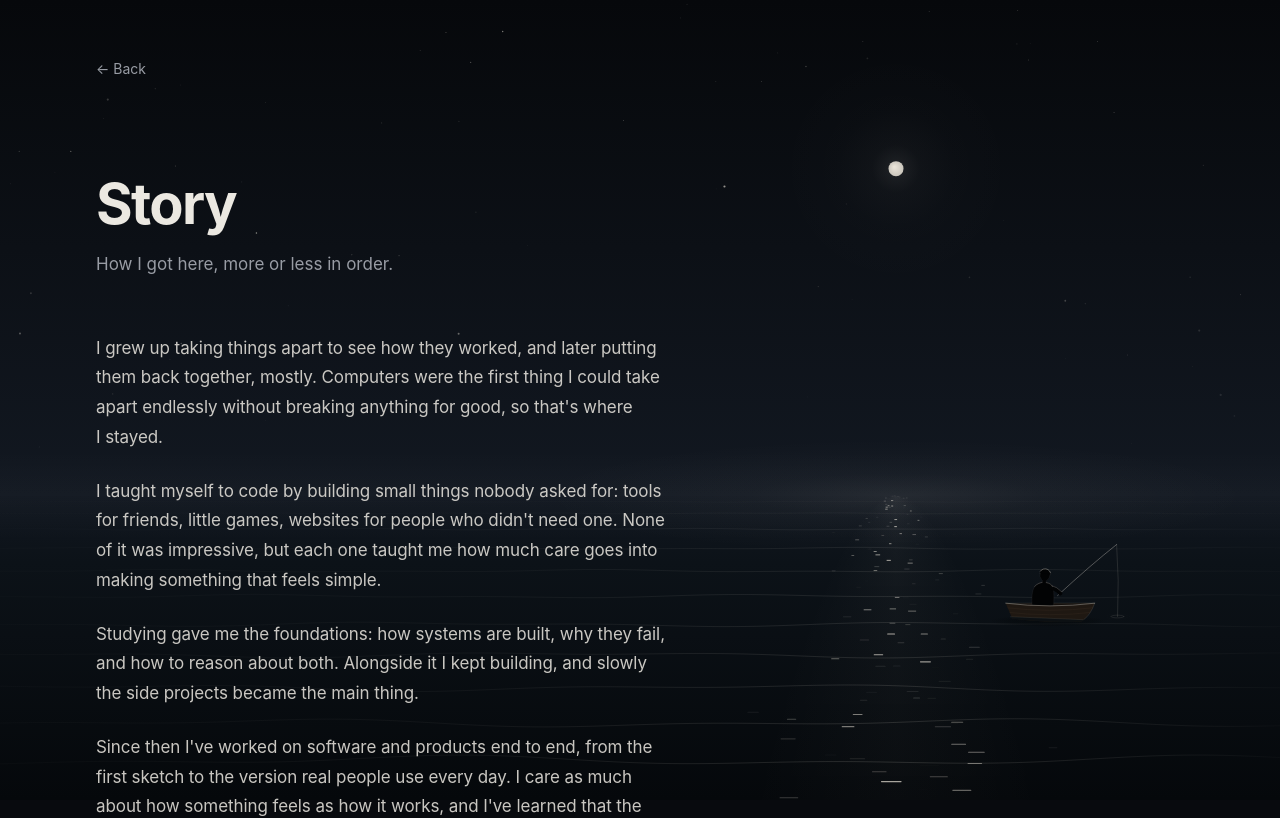
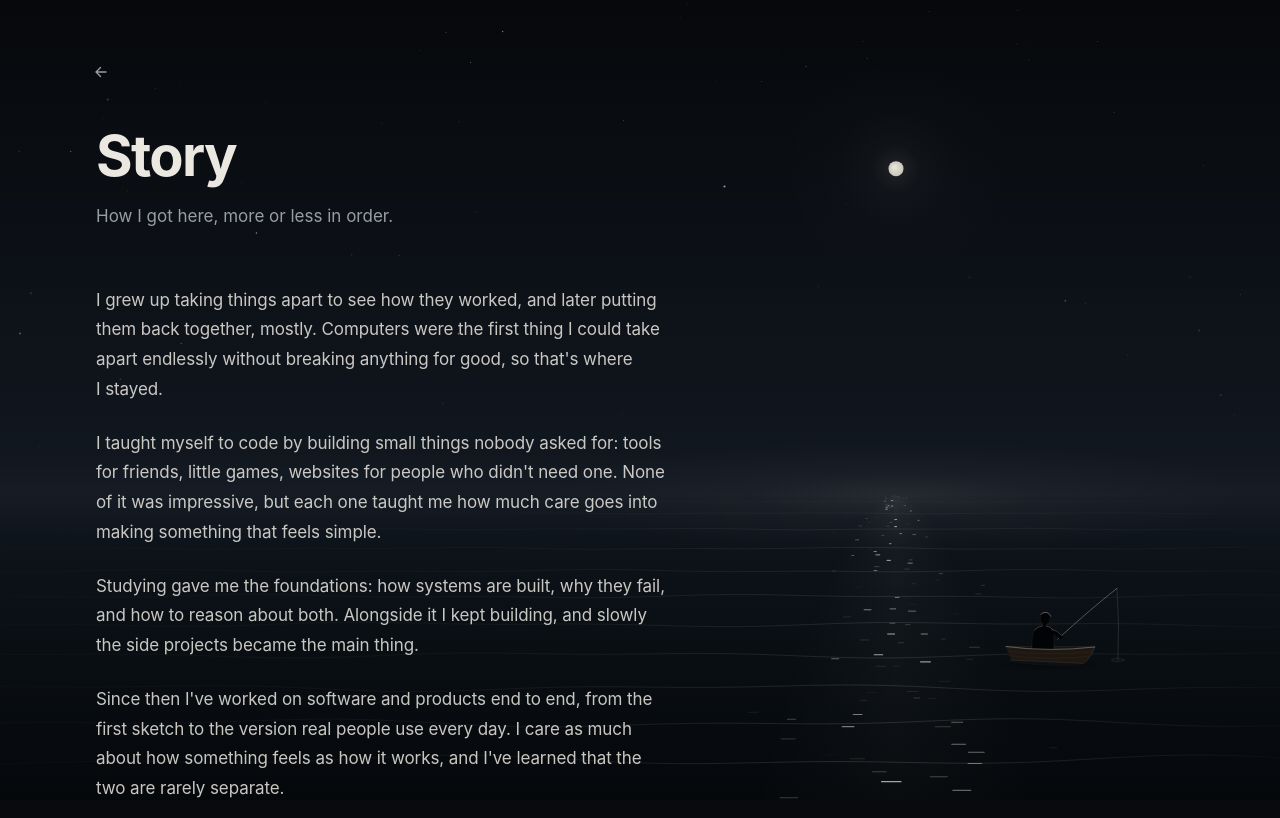
Before and after one commit to mahsuniakguel/mahsuni.com, a Next.js app: page /story in a window 1280 px wide. Shown: the top 818 px of the page. Built offline with nearby package versions, Linux system fonts and the light colour scheme.

Commit message:
same alignment on story page and home page

```diff
--- a/app/globals.css
+++ b/app/globals.css
@@ -16,6 +16,10 @@
   --faint: #686d76;
   --line: rgb(220 228 240 / 0.09);
   --glass: #9cc4b7;
+  /* How far every page's heading sits from the top, so it stays put when
+     switching pages. Roughly where centring put it on the homepage. svh, not
+     dvh, so it doesn't shift as mobile browser bars collapse. */
+  --page-top: max(2rem, calc(29svh - 6.5rem));
 }
 
 @theme inline {
@@ -39,6 +43,8 @@
 
   body {
     background: var(--sky);
+    /* Keeps the sea, drawn below everything, in front of this background. */
+    isolation: isolate;
     color: var(--ink);
     font-family: var(--font-sans);
     text-rendering: optimizeLegibility;
@@ -61,6 +67,10 @@
 }
 .no-scrollbar::-webkit-scrollbar {
   display: none;
+}
+
+@utility page-top {
+  padding-top: var(--page-top);
 }
 
 /* Lines up content with the page column while letting rows bleed to the edge. */
--- a/app/layout.tsx
+++ b/app/layout.tsx
@@ -1,5 +1,6 @@
 import type { Metadata, Viewport } from "next";
 import { Inter } from "next/font/google";
+import { Sea } from "@/components/sea";
 import { site } from "@/content/site";
 import "./globals.css";
 
@@ -38,7 +39,11 @@ export const viewport: Viewport = {
 export default function RootLayout({ children }: LayoutProps<"/">) {
   return (
     <html lang="en" className={`${inter.variable} antialiased`}>
-      <body>{children}</body>
+      <body>
+        {/* One sea for every page, so it doesn't change when navigating. */}
+        <Sea />
+        {children}
+      </body>
     </html>
   );
 }
--- a/app/page.tsx
+++ b/app/page.tsx
@@ -2,14 +2,11 @@ import Link from "next/link";
 import { Chat } from "@/components/chat";
 import { ProjectCard } from "@/components/project-card";
 import { ProjectRail } from "@/components/project-rail";
-import { Sea } from "@/components/sea";
 import { projects } from "@/content/projects";
 import { site } from "@/content/site";
 import { socials } from "@/content/socials";
 import { story } from "@/content/story";
 import { getChatConfig } from "@/lib/chat/provider";
-
-const HORIZON_ID = "horizon";
 
 const navLink =
   "rounded text-ink/80 underline decoration-ink/20 underline-offset-[5px] transition-colors hover:text-ink hover:decoration-ink/60";
@@ -19,9 +16,9 @@ export default function Home() {
 
   return (
     <main className="relative isolate flex min-h-dvh flex-col overflow-hidden">
-      <Sea horizonId={HORIZON_ID} />
-
-      <header className="gutter flex flex-1 flex-col justify-center py-8 short:py-5">
+      {/* Shifted down to --page-top rather than padded, so the header keeps its
+          size and the projects and horizon below stay where they are. */}
+      <header className="gutter relative top-[calc(var(--page-top)-2rem)] flex flex-1 flex-col py-8 short:top-[calc(var(--page-top)-1.25rem)] short:py-5">
         <h1 data-sea-avoid className="text-[clamp(2rem,min(4.8vw,7dvh),3.5rem)] leading-none font-bold tracking-[-0.03em]">
           {site.greeting}
         </h1>
@@ -47,7 +44,7 @@ export default function Home() {
       </header>
 
       {projects.length > 0 && (
-        <ProjectRail title={site.projectsTitle} horizonId={HORIZON_ID}>
+        <ProjectRail title={site.projectsTitle}>
           {projects.map((project) => (
             <ProjectCard key={project.url} project={project} />
           ))}
--- a/app/story/page.tsx
+++ b/app/story/page.tsx
@@ -1,10 +1,7 @@
 import type { Metadata } from "next";
 import Link from "next/link";
-import { Sea } from "@/components/sea";
 import { site } from "@/content/site";
 import { story } from "@/content/story";
-
-const HORIZON_ID = "story-horizon";
 
 const title = `${story.title} · ${site.name}`;
 
@@ -20,23 +17,25 @@ export const metadata: Metadata = {
 export default function StoryPage() {
   return (
     <main className="relative isolate min-h-dvh">
-      {/* The sea stays put while the story scrolls over it. */}
-      <div aria-hidden className="fixed inset-0 -z-10">
-        <Sea horizonId={HORIZON_ID} />
-        <div className="absolute inset-x-0 top-[62%]">
-          <div id={HORIZON_ID} />
-        </div>
-      </div>
-
-      <article className="gutter pt-10 pb-[max(4rem,env(safe-area-inset-bottom))] sm:pt-14 sm:pb-28">
+      <article className="gutter relative pb-[max(4rem,env(safe-area-inset-bottom))] sm:pb-28">
         <Link
           href="/"
-          className="rounded text-sm text-muted transition-colors hover:text-ink"
+          aria-label="Back"
+          className="absolute top-[calc(max(var(--page-top)/2,var(--page-top)-3.5rem)-1rem)] left-[calc(var(--gutter)-0.6875rem)] grid size-8 place-items-center rounded-full text-muted transition-colors hover:bg-ink/[0.06] hover:text-ink"
         >
-          ← Back
+          <svg width="16" height="16" viewBox="0 0 16 16" fill="none" aria-hidden>
+            <path
+              d="M13 8H3M7.5 3.5 3 8l4.5 4.5"
+              stroke="currentColor"
+              strokeWidth="1.4"
+              strokeLinecap="round"
+              strokeLinejoin="round"
+            />
+          </svg>
         </Link>
 
-        <header className="mt-16 sm:mt-24">
+        {/* Same place as the homepage heading. The arrow sits in the space above it. */}
+        <header className="page-top">
           <h1 className="text-[clamp(2rem,min(4.8vw,7dvh),3.5rem)] leading-none font-bold tracking-[-0.03em]">
             {story.title}
           </h1>
--- /dev/null
+++ b/components/horizon.ts
@@ -0,0 +1,3 @@
+// Marks where the sea meets the sky. The homepage puts it on the project rail;
+// pages without it keep the horizon where it last was.
+export const HORIZON_ID = "horizon";
--- a/components/project-rail.tsx
+++ b/components/project-rail.tsx
@@ -1,6 +1,7 @@
 "use client";
 
 import { useEffect, useRef, useState, type ReactNode } from "react";
+import { HORIZON_ID } from "./horizon";
 
 function Chevron({ direction }: { direction: "left" | "right" }) {
   return (
@@ -20,11 +21,9 @@ function Chevron({ direction }: { direction: "left" | "right" }) {
 // only when the row overflows; swiping, trackpads, and Tab work regardless.
 export function ProjectRail({
   title,
-  horizonId,
   children,
 }: {
   title: string;
-  horizonId: string;
   children: ReactNode;
 }) {
   const listRef = useRef<HTMLUListElement>(null);
@@ -101,7 +100,7 @@ export function ProjectRail({
 
       <div className="relative mt-3">
         {/* Marks where the horizon sits; the sea is drawn from here down. */}
-        <div id={horizonId} aria-hidden className="absolute inset-x-0 top-1/2 h-px" />
+        <div id={HORIZON_ID} aria-hidden className="absolute inset-x-0 top-1/2 h-px" />
         <ul
           ref={listRef}
           className="gutter no-scrollbar relative flex snap-x snap-mandatory gap-8 overflow-x-auto py-1.5 sm:gap-10"
--- a/components/sea.tsx
+++ b/components/sea.tsx
@@ -1,6 +1,8 @@
 "use client";
 
+import { usePathname } from "next/navigation";
 import { useEffect, useRef } from "react";
+import { HORIZON_ID } from "./horizon";
 import { boatBounds, drawBoat } from "./sea-boat";
 
 const SKY_TOP = "#06080b";
@@ -13,6 +15,8 @@ const LIGHT = "240 234 222";
 // Where the moon and its reflection sit, as a fraction of the width.
 const PATH_X = 0.7;
 const SWELLS = 11;
+// Where the horizon sits, as a fraction of the height, until a page marks it.
+const DEFAULT_HORIZON = 0.62;
 
 type Star = {
   u: number; // horizontal position, 0–1
@@ -72,10 +76,20 @@ function light(alpha: number) {
   return `rgb(${LIGHT} / ${Math.max(0, alpha).toFixed(3)})`;
 }
 
-// Draws the night sea below the element with id `horizonId`: slow swells and
-// moonlight glinting on the water. Purely decorative.
-export function Sea({ horizonId }: { horizonId: string }) {
+// The visible horizon marker. Pages kept hidden after navigating away still
+// have theirs in the document, but it takes up no space.
+function findAnchor() {
+  const el = document.getElementById(HORIZON_ID);
+  return el && el.getClientRects().length > 0 ? el : null;
+}
+
+// Draws the night sea below the horizon marker: slow swells and moonlight
+// glinting on the water. Rendered once in the root layout so it stays put
+// across pages. Purely decorative.
+export function Sea() {
   const canvasRef = useRef<HTMLCanvasElement>(null);
+  const redrawRef = useRef<() => void>(null);
+  const pathname = usePathname();
 
   useEffect(() => {
     const canvas = canvasRef.current;
@@ -93,6 +107,13 @@ export function Sea({ horizonId }: { horizonId: string }) {
     let height = 0;
     let dpr = 1;
     let horizon = -1;
+    // Where the horizon is heading, and where it rests on pages without a marker.
+    let goal = -1;
+    let rest = DEFAULT_HORIZON;
+    let railDepth = 48;
+    let lastAnchor: Element | null = null;
+    let gliding = false;
+    let lastDraw = 0;
     let glints: Glint[] = [];
     let stars: Star[] = [];
     // Content the scene keeps clear of: no stars behind text, no boat over it.
@@ -195,9 +216,12 @@ export function Sea({ horizonId }: { horizonId: string }) {
 
     // Measures content marked data-sea-avoid, then places the boat in the open
     // water below the projects, where it won't touch any of it.
-    const measureLayout = () => {
+    const measureLayout = (anchor: Element | null) => {
       const frame = parent.getBoundingClientRect();
-      avoid = [...document.querySelectorAll("[data-sea-avoid]")].map((el) => {
+      const visible = [...document.querySelectorAll("[data-sea-avoid]")].filter(
+        (el) => el.getClientRects().length > 0,
+      );
+      avoid = visible.map((el) => {
         const r = el.getBoundingClientRect();
         return {
           left: r.left - frame.left,
@@ -208,11 +232,12 @@ export function Sea({ horizonId }: { horizonId: string }) {
       });
 
       boat = null;
-      const rail = document.getElementById(horizonId)?.parentElement;
-      if (!rail || width < 900) return;
+      if (width < 900) return;
 
-      const origin = frame.top;
-      const railBottom = rail.getBoundingClientRect().bottom - origin;
+      // Without a rail on the page, keep the boat where it was beside it.
+      const rail = anchor?.parentElement;
+      if (rail) railDepth = rail.getBoundingClientRect().bottom - frame.top - horizon;
+      const railBottom = horizon + railDepth;
       const scale = Math.min(Math.max(width / 1440, 0.8), 1.15);
       const x = width * (PATH_X + 0.12);
       const rise = -boatBounds(0, 0, scale).top;
@@ -248,14 +273,37 @@ export function Sea({ horizonId }: { horizonId: string }) {
       // observer draws again once it's shown.
       if (!width || !height) return;
 
-      const anchor = document.getElementById(horizonId);
-      const top = anchor
-        ? anchor.getBoundingClientRect().top - parent.getBoundingClientRect().top
-        : height * 0.55;
-      if (Math.abs(top - horizon) > 0.5) {
-        horizon = top;
+      const now = performance.now();
+      const dt = Math.min(now - lastDraw, 100) / 1000;
+      lastDraw = now;
+
+      const anchor = findAnchor();
+      const changedPage = anchor !== lastAnchor;
+      lastAnchor = anchor;
+      if (anchor) {
+        goal = anchor.getBoundingClientRect().top - parent.getBoundingClientRect().top;
+        rest = goal / height;
+      } else {
+        goal = rest * height;
+      }
+
+      // Glide to a new page's horizon; follow layout changes and scrolling directly.
+      if (changedPage && horizon >= 0 && motion.matches) gliding = true;
+      let next = goal;
+      if (gliding) {
+        next = horizon + (goal - horizon) * (1 - Math.exp(-dt * 7));
+        if (Math.abs(goal - next) < 0.5) {
+          next = goal;
+          gliding = false;
+        }
+      }
+
+      if (Math.abs(next - horizon) > 0.5) {
+        horizon = next;
         paintBackdrop();
-        measureLayout();
+        measureLayout(anchor);
+      } else if (changedPage) {
+        measureLayout(anchor);
       }
 
       ctx.setTransform(1, 0, 0, 1, 0, 0);
@@ -365,6 +413,7 @@ export function Sea({ horizonId }: { horizonId: string }) {
     draw();
     canvas.dataset.ready = "";
     start();
+    redrawRef.current = draw;
 
     // The horizon moves whenever the layout around it does.
     const observer = new ResizeObserver(() => {
@@ -382,14 +431,21 @@ export function Sea({ horizonId }: { horizonId: string }) {
       observer.disconnect();
       document.removeEventListener("visibilitychange", start);
       motion.removeEventListener("change", start);
+      redrawRef.current = null;
     };
-  }, [horizonId]);
+  }, []);
+
+  // Without animation nothing redraws on its own, so catch up after navigating.
+  useEffect(() => {
+    redrawRef.current?.();
+  }, [pathname]);
 
   return (
-    <canvas
-      ref={canvasRef}
-      aria-hidden
-      className="pointer-events-none absolute inset-0 -z-10 h-full w-full opacity-0 transition-opacity duration-[1600ms] ease-out data-ready:opacity-100"
-    />
+    <div aria-hidden className="pointer-events-none fixed inset-0 -z-10">
+      <canvas
+        ref={canvasRef}
+        className="absolute inset-0 h-full w-full opacity-0 transition-opacity duration-[1600ms] ease-out data-ready:opacity-100"
+      />
+    </div>
   );
 }
```
